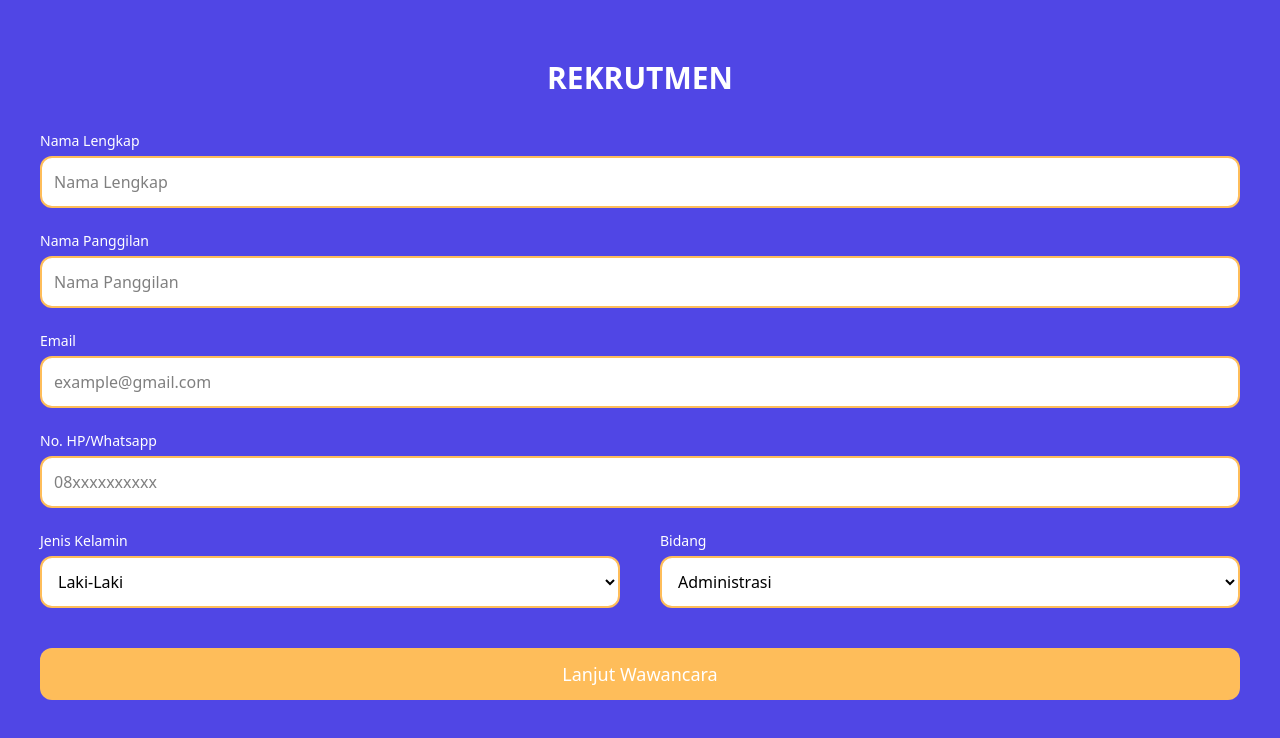
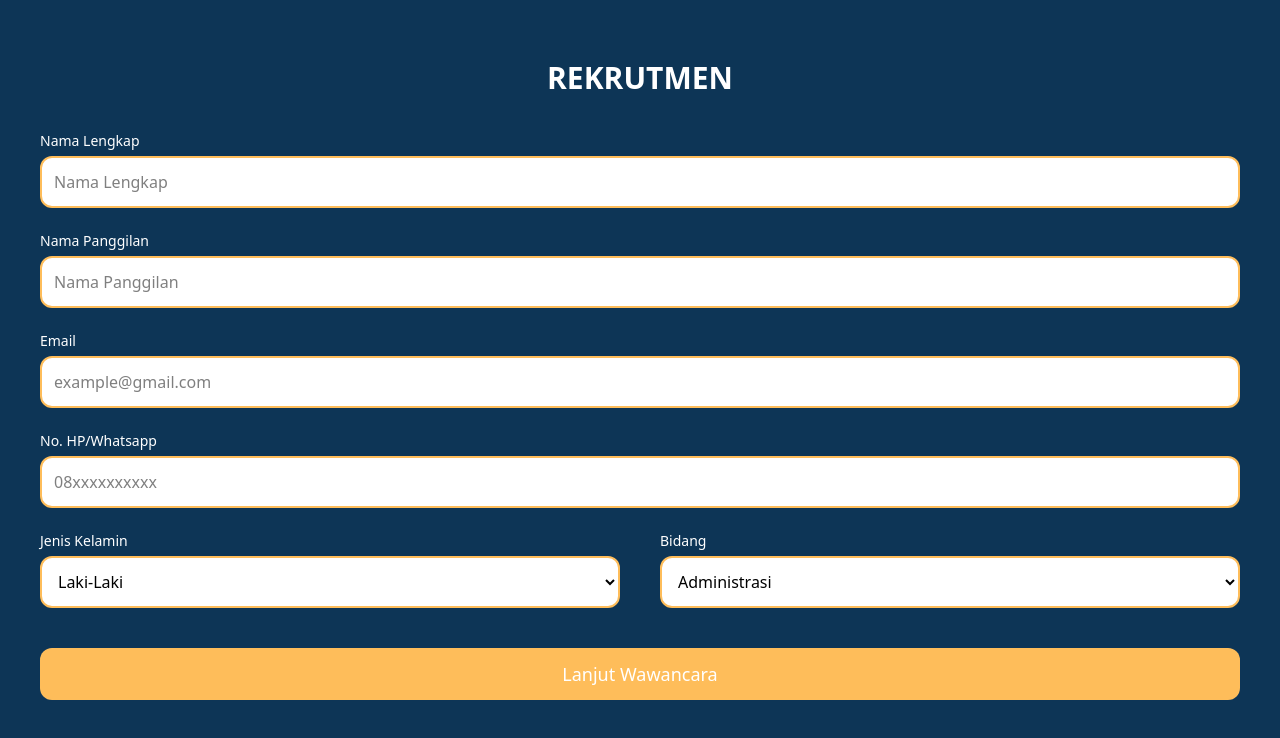
Before and after one commit to MuhammadHelga/web.rekrutkita, a React (Vite) app: page / in a window 1280 px wide. Shown: the top 738 px of the page. Built offline with nearby package versions, Linux system fonts and the light colour scheme.

Commit message:
Update UI FormPages

```diff
--- a/src/pages/FormPages.jsx
+++ b/src/pages/FormPages.jsx
@@ -48,7 +48,7 @@ function FormPages() {
     };
 
     return (
-        <div className=' bg-[#5046E5] h-screen w-full items-center justify-center px-10 py-15'>
+        <div className=' bg-[#0D3556] h-screen w-full items-center justify-center px-10 py-15'>
             <div className='w-full bg-transparent'>
                 <h1 className='text-center text-white text-3xl font-bold mb-8'>REKRUTMEN</h1>
             </div>
```
